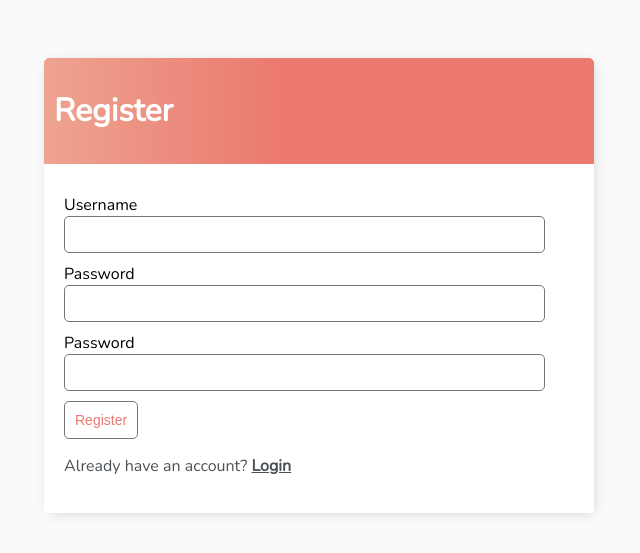
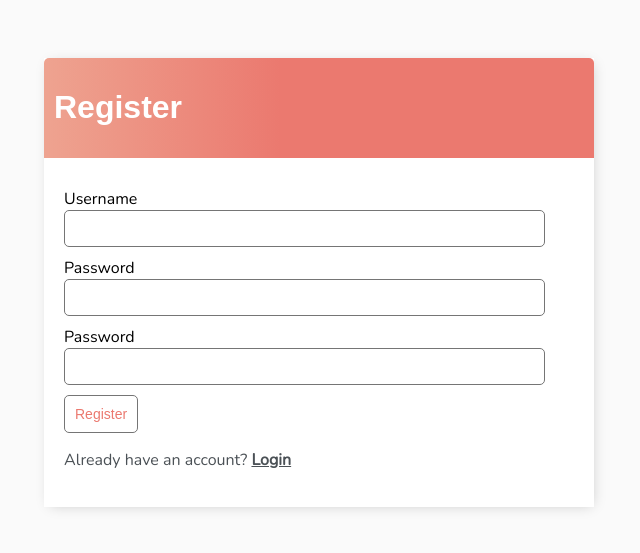
Before and after one commit to adityab05/todolist, a Django app: template base/templates/base/register.html in a window 1280 px wide. Shown: the top 553 px of the page, without its empty margins (321-961 px from the left). Run offline with Django 3.2, Linux system fonts and the light colour scheme; the template is opened without the code that fills it, so the values that code supplies are empty, except form fields; form fields are guessed from the names that the template uses.

Commit message:
refactor main.html

```diff
--- a/base/templates/base/main.html
+++ b/base/templates/base/main.html
@@ -26,9 +26,8 @@
         h3,
         h4,
         h5,
-        h6,
-        {
-        font-family: 'Raleway', sans-serif;
+        h6 {
+            font-family: 'Raleway', sans-serif;
         }
 
         a,
```
